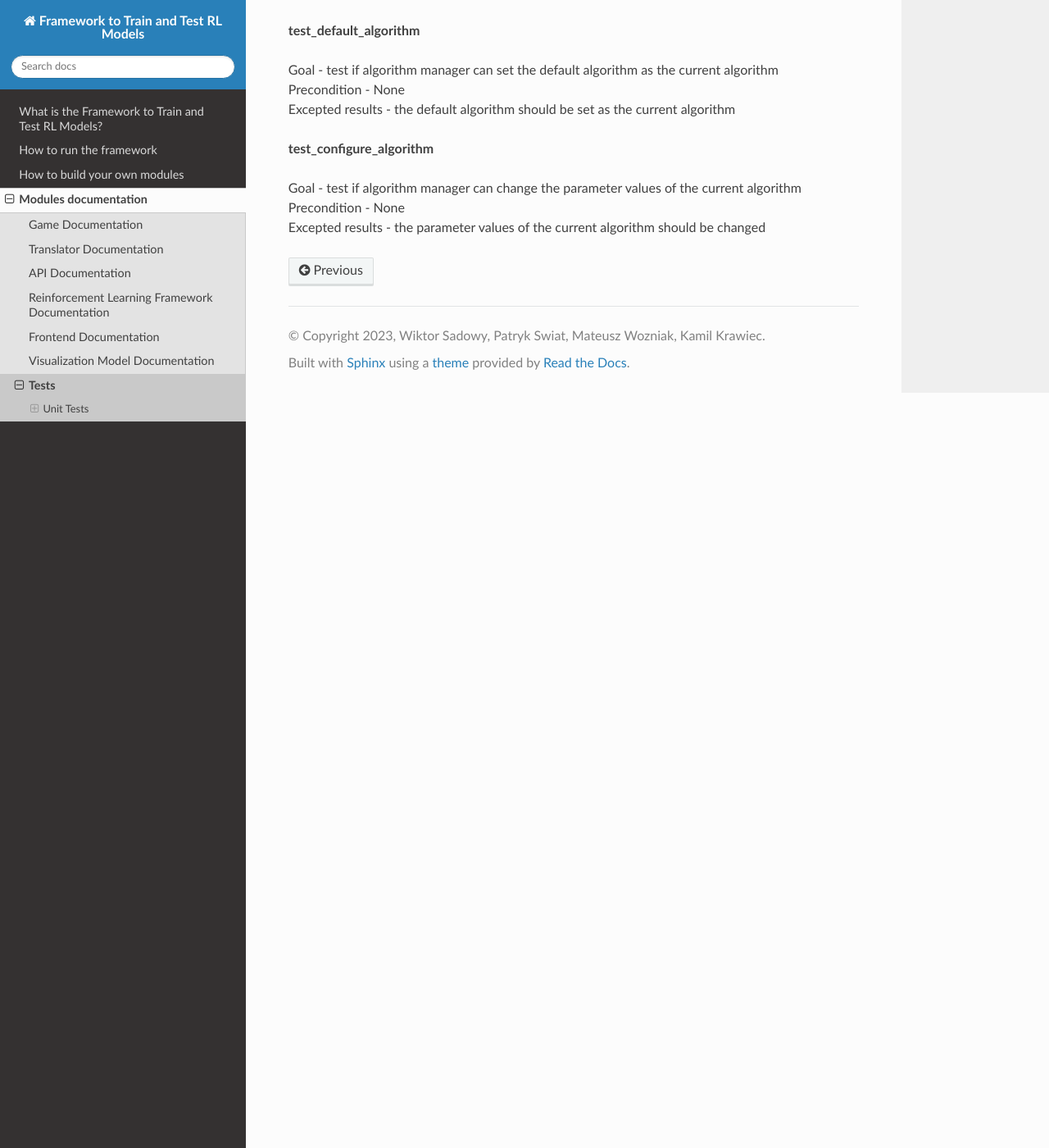
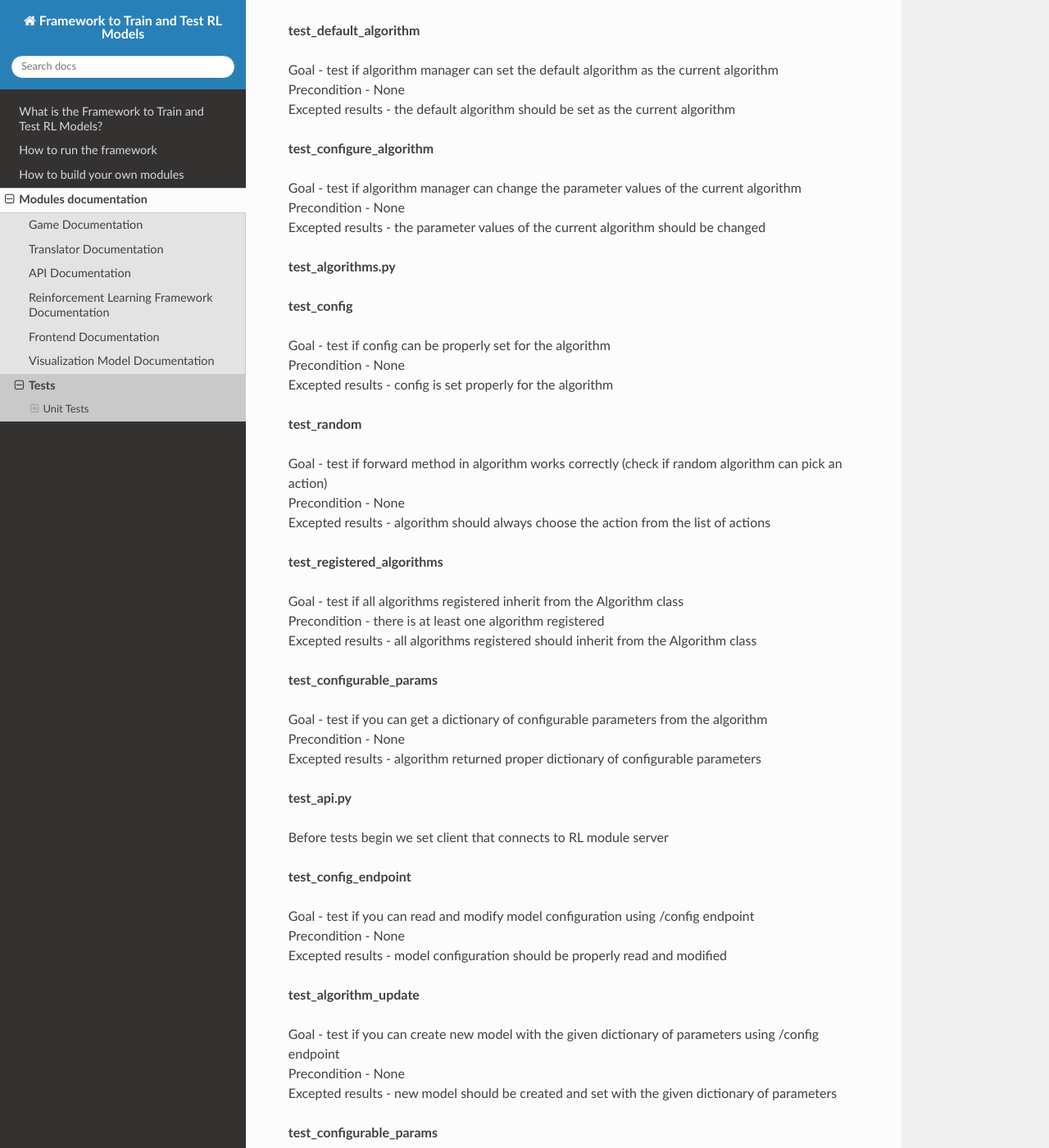
Before and after one commit to ZPI-2023-IST/Documentation, a Sphinx documentation site: the page built from source/modules/tests.rst, in a window 1280 px wide and 1400 px high, scrolled down 1394 px. Shown: the whole window at 82% size. Built offline with Sphinx 7.4.7 and the Read the Docs theme 2.0.0, drawn with Linux system fonts in a browser that asks for light colours; pages that are not in the unit, such as notebooks, are missing from menus; some of the changed text lies outside the part shown.

Commit message:
finish rl tests

```diff
--- a/source/modules/tests.rst
+++ b/source/modules/tests.rst
@@ -27,13 +27,13 @@ TO DO
 RL Module
 --------------------------------------
 
-All the tests are located `in RL module tests folder repository <https://github.com/ZPI-2023-IST/RL/tree/master/rl/tests>`_.
+All the tests are located `in the RL module tests folder repository <https://github.com/ZPI-2023-IST/RL/tree/master/rl/tests>`_.
 
 **How to run tests**
 
 To run tests you'll need to:
 
-#. :ref:`Setup RL module <rl_setup>`
+#. :ref:`Setup the RL module <rl_setup>`
 #. cd rl
 #. python -m unittest
 
@@ -74,3 +74,117 @@ Our tests are spread across 5 files:
 | Goal - test if algorithm manager can change the parameter values of the current algorithm
 | Precondition - None
 | Excepted results - the parameter values of the current algorithm should be changed
+
+**test_algorithms.py**
+
+**test_config**
+
+| Goal - test if config can be properly set for the algorithm
+| Precondition - None
+| Excepted results - config is set properly for the algorithm
+
+**test_random**
+
+| Goal - test if forward method in algorithm works correctly (check if random algorithm can pick an action)
+| Precondition - None
+| Excepted results - algorithm should always choose the action from the list of actions
+
+**test_registered_algorithms**
+
+| Goal - test if all algorithms registered inherit from the Algorithm class
+| Precondition - there is at least one algorithm registered
+| Excepted results - all algorithms registered should inherit from the Algorithm class
+
+**test_configurable_params**
+
+| Goal - test if you can get a dictionary of configurable parameters from the algorithm
+| Precondition - None
+| Excepted results - algorithm returned proper dictionary of configurable parameters
+
+**test_api.py**
+
+Before tests begin we set client that connects to RL module server
+
+**test_config_endpoint**
+
+| Goal - test if you can read and modify model configuration using /config endpoint
+| Precondition - None
+| Excepted results - model configuration should be properly read and modified
+
+**test_algorithm_update**
+
+| Goal - test if you can create new model with the given dictionary of parameters using /config endpoint
+| Precondition - None
+| Excepted results - new model should be created and set with the given dictionary of parameters
+
+**test_configurable_params**
+
+| Goal - test if you can get a dictionary of configurable parameters using /config-params endpoint
+| Precondition - None
+| Excepted results - endpoint should return a proper dictionary of configurable parameters
+
+**test_logs_endpoint**
+
+| Goal - test if you can get a dictionary of logs using /logs endpoint
+| Precondition - None
+| Excepted results - endpoint should return a proper dictionary of logs
+
+**test_model_endpoint**
+
+| Goal - test if you can get current model parameters using /model endpoint
+| Precondition - None
+| Excepted results - endpoint should return current model parameters
+
+**test_dqn.py**
+
+Before tests begin we setup DQN algorithm
+
+**test_dqn_make_action**
+
+| Goal - test if DQN can properly choose an action
+| Precondition - None
+| Excepted results - DQN should always return an action from the list of actions
+
+**test_dqn_store_memory**
+
+| Goal - test if DQN can properly store state, action, next state, reward in the memory
+| Precondition - DQN chose at least one action
+| Excepted results - DQN should properly store state, action, next state, reward in the memory
+
+**test_dqn_optimize_model**
+
+| Goal - test if DQN will learn in train mode (update weights) and won't learn in test mode
+| Precondition - None
+| Excepted results - DQN should be able to learn in train mode. In test mode it shouldn't be able to learn
+
+**test_delete_illegal_moves**
+
+| Goal - test if DQN won't pick any illegal moves
+| Precondition - there is at least one illegal move and at least one legal move
+| Excepted results - DQN should only pick legal moves
+
+**test_no_moves**
+
+| Goal - test if DQN is able to work properly when there is no state and actions (this happens when game ends)
+| Precondition - None
+| Excepted results - DQN should return None
+
+**test_restart**
+
+| Goal - test if DQN is able to restart properly (number of steps is set to 0)
+| Precondition - DQN chose at least one action
+| Excepted results - DQN number of steps should be equal to 0
+
+**test_logger.py**
+
+**test_info**
+
+| Goal - test if the logger can log an info log
+| Precondition - the logger did not store any logs before
+| Excepted results - the logger should only store an info log
+
+**test_log**
+
+| Goal - test if the logger can log the log with a given message, level and type
+| Precondition - the logger did not store any logs before
+| Excepted results - the logger should only store the log with a given message, level and type
```
